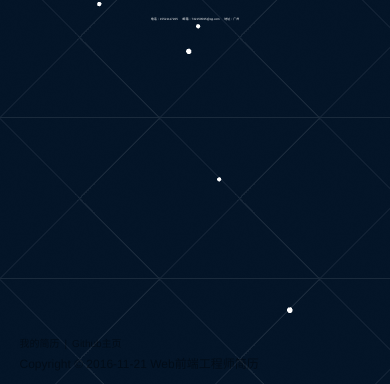
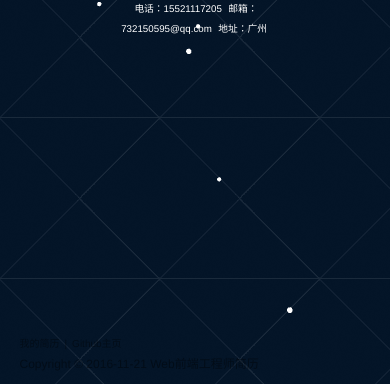
Before and after one commit to huangxubo23/Personal-Website, a website: page index.html in a window 390 px wide. Shown: the part 460-844 px from the top of the page. Drawn offline with Linux system fonts and the light colour scheme; animation ran at ten frames a second.

Commit message:
Add responsice design

```diff
--- a/files/css/welcome.css
+++ b/files/css/welcome.css
@@ -120,7 +120,7 @@ html {
     text-align: center;
     color: #fff;
     padding: .03rem 0;
-    font-size: .05rem;
+    font-size: .06rem;
 }
 
 .home .home_detail em {
@@ -366,8 +366,11 @@ html {
 }
 
 @media (max-width: 860px){
-      .iphone {
+    .iphone {
        top: 80%;
+    }
+    .home .home_detail {
+        font-size: .1rem;
     }
 }
  @media (max-width: 480px) {
@@ -498,7 +501,9 @@ html {
         background-size: 200%;
         zoom: 0.5;
     }
-
+    .home .home_detail {
+        font-size: .16rem;
+    }
  }
 
 
```
